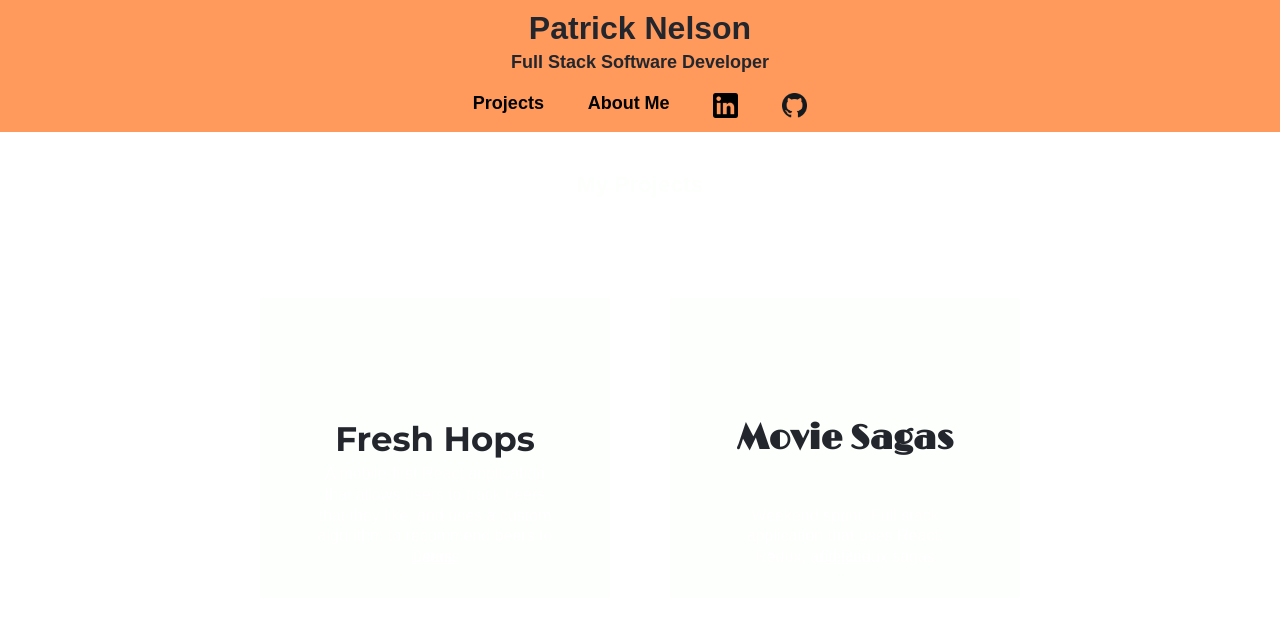
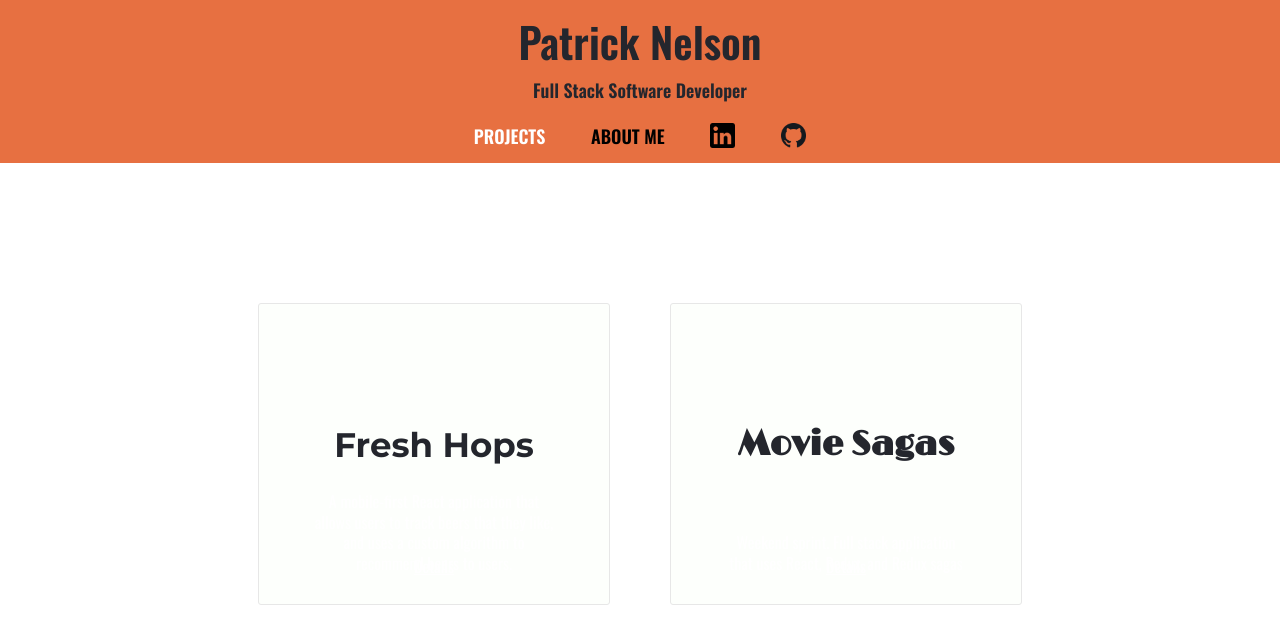
Before and after one commit to patrickrnelson/personal-portfolio, a website: page index.html in a window 1280 px wide. Drawn offline with nearby package versions, Linux system fonts and the light colour scheme.

Commit message:
added borders back to projects page

```diff
--- a/index.html
+++ b/index.html
@@ -12,15 +12,15 @@
     <h1 class="h1">Patrick Nelson</h1>
     <h2 class="h2">Full Stack Software Developer</h2>
     <div class="nav">
-      <a class="navText" href="./index.html">Projects</a>
-      <a class="navText" href="./about-me.html">About Me</a>
+      <a class="navText" href="./index.html" style="color:white;">PROJECTS</a>
+      <a class="navText" href="./about-me.html">ABOUT ME</a>
       <a href="https://www.linkedin.com/in/patrick-nelson1/" target="_blank"><img src="./images/linkedIn-logo.png" height="25px"/></a>
       <a href="https://github.com/patrickrnelson" target="_blank"><img src="./images/github.png" height="25px"/></a>
     </div>
   </div>
 
   <div id="subTitle">
-    <h3>My Projects</h3>
+
   </div>
 
   <div id="projectPageWrapper">
--- a/style.scss
+++ b/style.scss
@@ -1,5 +1,6 @@
 @import url('https://fonts.googleapis.com/css2?family=Limelight&display=swap');
 @import url('https://fonts.googleapis.com/css2?family=Montserrat:wght@400;600;700&display=swap');
+@import url('https://fonts.googleapis.com/css2?family=Oswald:wght@300;400;500;600&display=swap');
 
 [aos="fade"] {
   opacity: 0.5;
@@ -20,7 +21,7 @@
 body {
   text-align: center;
   margin: 0;
-  font-family: sans-serif;
+  font-family: 'Oswald', sans-serif;
   color: #24262D;
 }
 
@@ -29,8 +30,12 @@ body {
   flex-direction: column;
   align-items: center;
   text-align: center;
-  background-color: #FF9A5C;
+  background-color: #e77041;
   padding: 10px;
+}
+
+.h1 {
+  font-size: 42px;
 }
 
 .h2 {
@@ -85,7 +90,7 @@ body {
   text-align: center;
   justify-content: center;
   margin-bottom: 100px;
-  color: #FDFFFC;
+  color: #24262D;
 }
 
 .projectArea {
@@ -99,6 +104,7 @@ body {
   justify-content: space-between;
   align-items: center;
   background-color: #FDFFFC;
+  border: 1px solid #e7e7e7;
   border-radius: 3px;;
 }
 
```
Also changed, not shown: about-me.html (+2 -2 lines), fresh-hops.html (+2 -2 lines), movie-sagas.html (+2 -2 lines), style.css, 1 other file.
